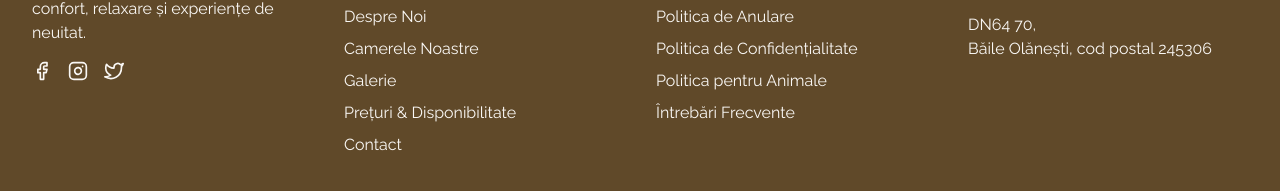
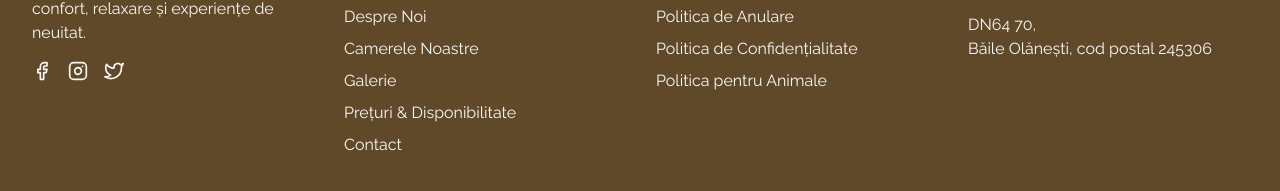
Before and after one commit to andreistomff/sleepy-hollow-website, a React (Vite) app: page /politica-animale in a window 1280 px wide. Shown: the part 939-1130 px from the top of the page. Built offline with nearby package versions, Linux system fonts and the light colour scheme.

Commit message:
remove line from footer

```diff
--- a/src/components/Footer.tsx
+++ b/src/components/Footer.tsx
@@ -46,7 +46,6 @@ const Footer = () => {
               <li><Link to="/politica-anulare" className="hover:text-white/80 transition-colors">Politica de Anulare</Link></li>
               <li><Link to="/politica-confidentialitate" className="hover:text-white/80 transition-colors">Politica de Confidențialitate</Link></li>
               <li><Link to="/politica-animale" className="hover:text-white/80 transition-colors">Politica pentru Animale</Link></li>
-              <li><a href="#" className="hover:text-white/80 transition-colors">Întrebări Frecvente</a></li>
             </ul>
           </div>
 
```
